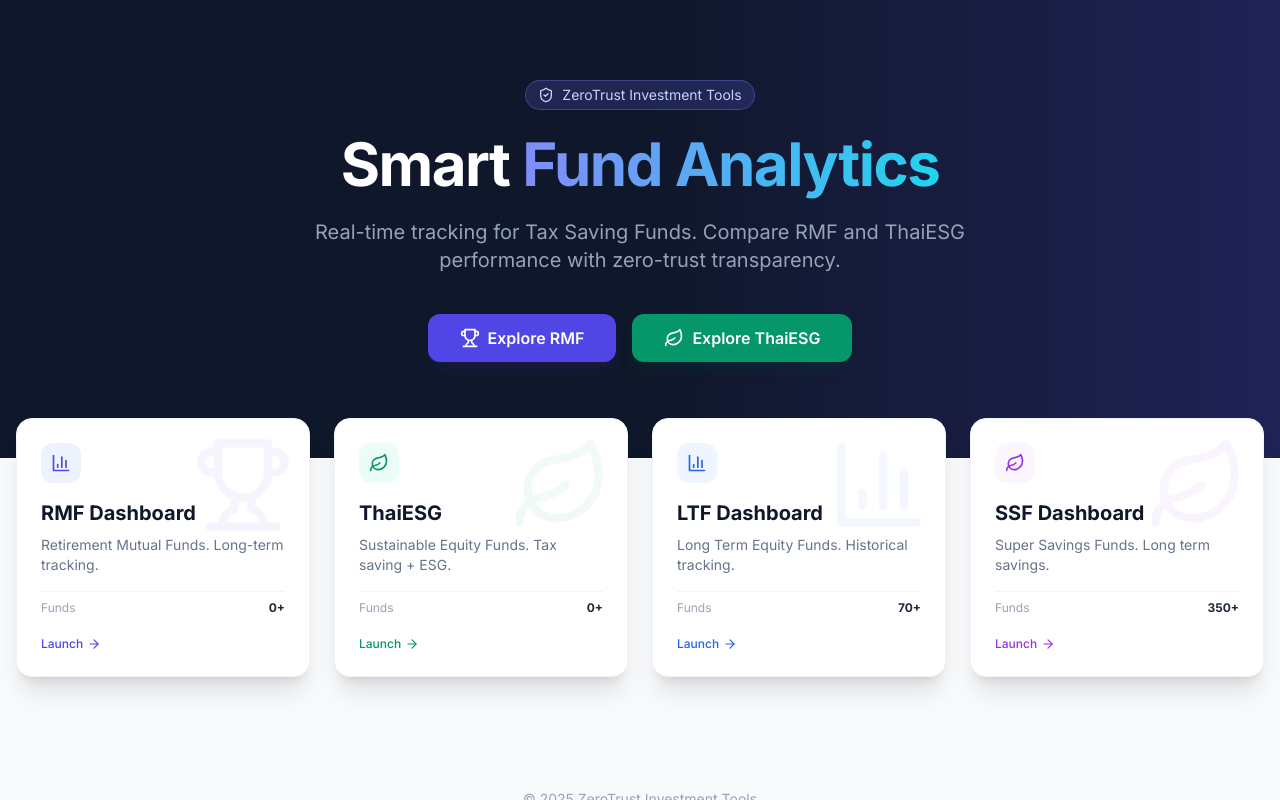
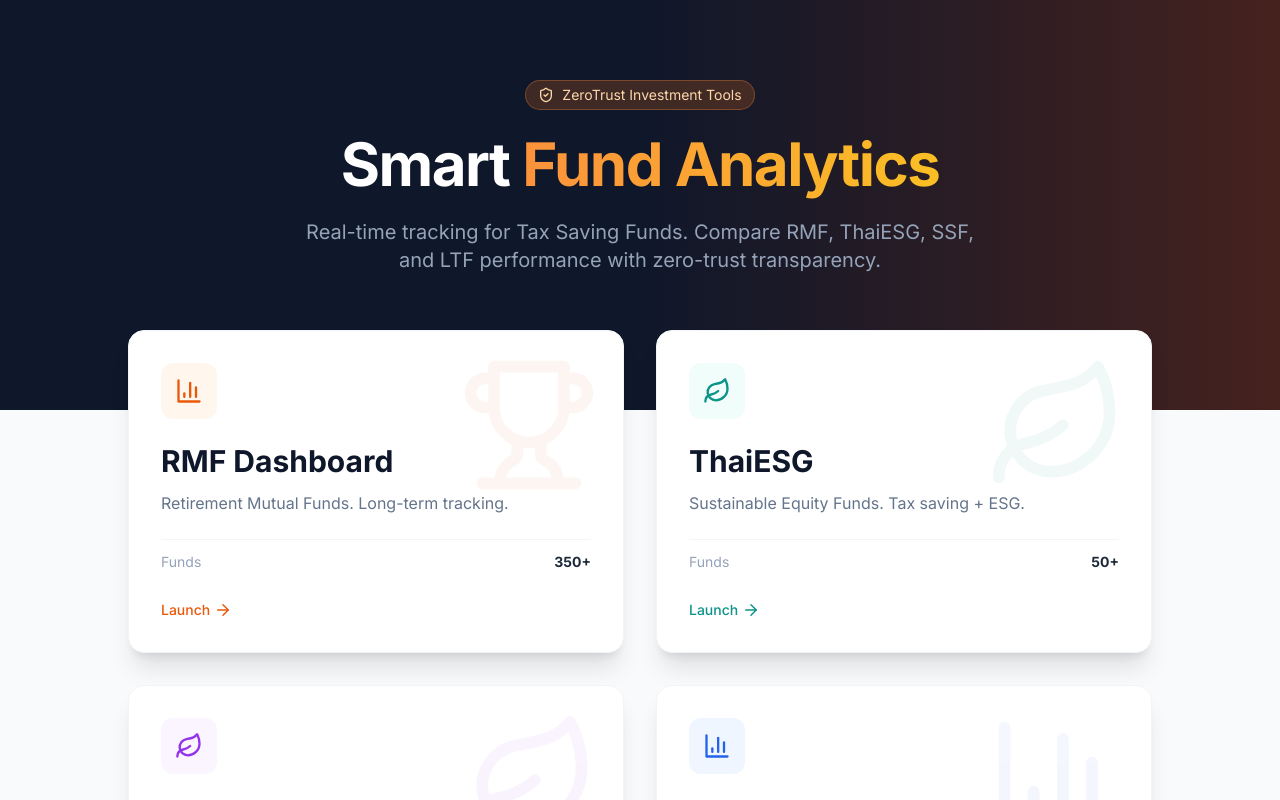
Before and after one commit to zr0aces/SarnFund, a React (Vite) app in the folder frontend/: page / in a window 1280 px wide. Shown: the top 800 px of the page. Built offline with nearby package versions, Linux system fonts and the light colour scheme.

Commit message:
feat: Add SSF fund card to landing page, update UI colors, and refine fund card layout and content.

```diff
--- a/frontend/src/pages/LandingPage.jsx
+++ b/frontend/src/pages/LandingPage.jsx
@@ -8,126 +8,114 @@ const LandingPage = () => {
         <div className="min-h-screen bg-gray-50 font-sans text-slate-800">
             {/* Hero Section */}
             <header className="bg-slate-900 text-white pt-20 pb-24 px-4 relative overflow-hidden">
-                <div className="absolute top-0 right-0 w-1/2 h-full bg-gradient-to-l from-indigo-900/50 to-transparent pointer-events-none"></div>
+                <div className="absolute top-0 right-0 w-1/2 h-full bg-gradient-to-l from-orange-900/50 to-transparent pointer-events-none"></div>
                 <div className="container mx-auto text-center relative z-10">
-                    <div className="inline-flex items-center gap-2 px-3 py-1 rounded-full bg-indigo-500/20 border border-indigo-400/30 text-indigo-200 text-sm mb-6">
+                    <div className="inline-flex items-center gap-2 px-3 py-1 rounded-full bg-orange-500/20 border border-orange-400/30 text-orange-200 text-sm mb-6">
                         <ShieldCheck size={16} /> ZeroTrust Investment Tools
                     </div>
                     <h1 className="text-4xl md:text-6xl font-bold mb-6 tracking-tight">
-                        Smart <span className="text-transparent bg-clip-text bg-gradient-to-r from-indigo-400 to-cyan-400">Fund Analytics</span>
+                        Smart <span className="text-transparent bg-clip-text bg-gradient-to-r from-orange-400 to-amber-400">Fund Analytics</span>
                     </h1>
                     <p className="text-slate-400 text-lg md:text-xl max-w-2xl mx-auto mb-10 leading-relaxed">
-                        Real-time tracking for Tax Saving Funds. Compare RMF and ThaiESG performance with zero-trust transparency.
+                        Real-time tracking for Tax Saving Funds. Compare RMF, ThaiESG, SSF, and LTF performance with zero-trust transparency.
                     </p>
-                    <div className="flex flex-col sm:flex-row gap-4 justify-center">
-                        <Link to="/funds/rmf" className="px-8 py-3 bg-indigo-600 hover:bg-indigo-500 text-white font-semibold rounded-xl transition-all shadow-lg shadow-indigo-900/20 flex items-center justify-center gap-2">
-                            <Trophy size={20} /> Explore RMF
-                        </Link>
-                        <Link to="/funds/thaiesg" className="px-8 py-3 bg-emerald-600 hover:bg-emerald-500 text-white font-semibold rounded-xl transition-all shadow-lg shadow-emerald-900/20 flex items-center justify-center gap-2">
-                            <Leaf size={20} /> Explore ThaiESG
-                        </Link>
-                    </div>
                 </div>
             </header>
 
             {/* Dashboard Previews */}
-            <section className="container mx-auto px-4 -mt-10 pb-20 relative z-20">
-                <div className="grid md:grid-cols-2 lg:grid-cols-4 gap-6 max-w-7xl mx-auto">
+            <section className="container mx-auto px-4 -mt-20 pb-20 relative z-20">
+                <div className="grid grid-cols-1 md:grid-cols-2 gap-8 max-w-5xl mx-auto">
 
                     {/* RMF Card */}
-                    <Link to="/funds/rmf" className="group bg-white rounded-2xl p-6 shadow-xl border border-slate-100 hover:border-indigo-200 hover:shadow-2xl transition-all relative overflow-hidden">
-                        <div className="absolute top-0 right-0 p-4 opacity-5 group-hover:opacity-10 transition-opacity transform group-hover:scale-110 duration-500">
-                            <Trophy size={100} className="text-indigo-600" />
+                    <Link to="/funds/rmf" className="group bg-white rounded-2xl p-8 shadow-xl border border-slate-100 hover:border-orange-200 hover:shadow-2xl transition-all relative overflow-hidden">
+                        <div className="absolute top-0 right-0 p-6 opacity-5 group-hover:opacity-10 transition-opacity transform group-hover:scale-110 duration-500">
+                            <Trophy size={140} className="text-orange-600" />
                         </div>
                         <div className="relative">
-                            <div className="w-10 h-10 bg-indigo-50 rounded-xl flex items-center justify-center text-indigo-600 mb-4 group-hover:bg-indigo-600 group-hover:text-white transition-colors">
-                                <BarChart3 size={20} />
+                            <div className="w-14 h-14 bg-orange-50 rounded-xl flex items-center justify-center text-orange-600 mb-6 group-hover:bg-orange-600 group-hover:text-white transition-colors">
+                                <BarChart3 size={28} />
                             </div>
-                            <h2 className="text-xl font-bold mb-2 text-slate-900">RMF Dashboard</h2>
-                            <p className="text-slate-500 mb-4 text-sm">Retirement Mutual Funds. Long-term tracking.</p>
+                            <h2 className="text-3xl font-bold mb-3 text-slate-900">RMF Dashboard</h2>
+                            <p className="text-slate-500 mb-6 text-base">Retirement Mutual Funds. Long-term tracking.</p>
 
-                            <div className="flex items-center justify-between text-xs py-2 border-t border-slate-100">
+                            <div className="flex items-center justify-between text-sm py-3 border-t border-slate-100">
                                 <span className="text-slate-400">Funds</span>
-                                <span className="font-bold text-slate-800">{INITIAL_RMF.length}+</span>
+                                <span className="font-bold text-slate-800">350+</span>
                             </div>
-                            <div className="flex items-center text-indigo-600 font-medium text-xs mt-3 group-hover:gap-2 transition-all">
-                                Launch <ArrowRight size={14} className="ml-1" />
+                            <div className="flex items-center text-orange-600 font-medium text-sm mt-4 group-hover:gap-2 transition-all">
+                                Launch <ArrowRight size={18} className="ml-1" />
                             </div>
                         </div>
                     </Link>
 
                     {/* ThaiESG Card */}
-                    <Link to="/funds/thaiesg" className="group bg-white rounded-2xl p-6 shadow-xl border border-slate-100 hover:border-emerald-200 hover:shadow-2xl transition-all relative overflow-hidden">
-                        <div className="absolute top-0 right-0 p-4 opacity-5 group-hover:opacity-10 transition-opacity transform group-hover:scale-110 duration-500">
-                            <Leaf size={100} className="text-emerald-600" />
+                    <Link to="/funds/thaiesg" className="group bg-white rounded-2xl p-8 shadow-xl border border-slate-100 hover:border-teal-600 hover:shadow-2xl transition-all relative overflow-hidden">
+                        <div className="absolute top-0 right-0 p-6 opacity-5 group-hover:opacity-10 transition-opacity transform group-hover:scale-110 duration-500">
+                            <Leaf size={140} className="text-teal-600" />
                         </div>
                         <div className="relative">
-                            <div className="w-10 h-10 bg-emerald-50 rounded-xl flex items-center justify-center text-emerald-600 mb-4 group-hover:bg-emerald-600 group-hover:text-white transition-colors">
-                                <Leaf size={20} />
+                            <div className="w-14 h-14 bg-teal-50 rounded-xl flex items-center justify-center text-teal-600 mb-6 group-hover:bg-teal-600 group-hover:text-white transition-colors">
+                                <Leaf size={28} />
                             </div>
-                            <h2 className="text-xl font-bold mb-2 text-slate-900">ThaiESG</h2>
-                            <p className="text-slate-500 mb-4 text-sm">Sustainable Equity Funds. Tax saving + ESG.</p>
+                            <h2 className="text-3xl font-bold mb-3 text-slate-900">ThaiESG</h2>
+                            <p className="text-slate-500 mb-6 text-base">Sustainable Equity Funds. Tax saving + ESG.</p>
 
-                            <div className="flex items-center justify-between text-xs py-2 border-t border-slate-100">
+                            <div className="flex items-center justify-between text-sm py-3 border-t border-slate-100">
                                 <span className="text-slate-400">Funds</span>
-                                <span className="font-bold text-slate-800">{INITIAL_ESG.length}+</span>
+                                <span className="font-bold text-slate-800">50+</span>
                             </div>
-                            <div className="flex items-center text-emerald-600 font-medium text-xs mt-3 group-hover:gap-2 transition-all">
-                                Launch <ArrowRight size={14} className="ml-1" />
+                            <div className="flex items-center text-teal-600 font-medium text-sm mt-4 group-hover:gap-2 transition-all">
+                                Launch <ArrowRight size={18} className="ml-1" />
+                            </div>
+                        </div>
+                    </Link>
+
+                    {/* SSF Card */}
+                    <Link to="/funds/ssf" className="group bg-white rounded-2xl p-8 shadow-xl border border-slate-100 hover:border-purple-200 hover:shadow-2xl transition-all relative overflow-hidden">
+                        <div className="absolute top-0 right-0 p-6 opacity-5 group-hover:opacity-10 transition-opacity transform group-hover:scale-110 duration-500">
+                            <Leaf size={140} className="text-purple-600" />
+                        </div>
+                        <div className="relative">
+                            <div className="w-14 h-14 bg-purple-50 rounded-xl flex items-center justify-center text-purple-600 mb-6 group-hover:bg-purple-600 group-hover:text-white transition-colors">
+                                <Leaf size={28} />
+                            </div>
+                            <h2 className="text-3xl font-bold mb-3 text-slate-900">SSF Dashboard</h2>
+                            <p className="text-slate-500 mb-6 text-base">Super Savings Funds. Long term savings.</p>
+
+                            <div className="flex items-center justify-between text-sm py-3 border-t border-slate-100">
+                                <span className="text-slate-400">Funds</span>
+                                <span className="font-bold text-slate-800">350+</span>
+                            </div>
+                            <div className="flex items-center text-purple-600 font-medium text-sm mt-4 group-hover:gap-2 transition-all">
+                                Launch <ArrowRight size={18} className="ml-1" />
                             </div>
                         </div>
                     </Link>
 
                     {/* LTF Card */}
-                    <Link to="/funds/ltf" className="group bg-white rounded-2xl p-6 shadow-xl border border-slate-100 hover:border-blue-200 hover:shadow-2xl transition-all relative overflow-hidden">
-                        <div className="absolute top-0 right-0 p-4 opacity-5 group-hover:opacity-10 transition-opacity transform group-hover:scale-110 duration-500">
-                            <BarChart3 size={100} className="text-blue-600" />
+                    <Link to="/funds/ltf" className="group bg-white rounded-2xl p-8 shadow-xl border border-slate-100 hover:border-blue-200 hover:shadow-2xl transition-all relative overflow-hidden">
+                        <div className="absolute top-0 right-0 p-6 opacity-5 group-hover:opacity-10 transition-opacity transform group-hover:scale-110 duration-500">
+                            <BarChart3 size={140} className="text-blue-600" />
                         </div>
                         <div className="relative">
-                            <div className="w-10 h-10 bg-blue-50 rounded-xl flex items-center justify-center text-blue-600 mb-4 group-hover:bg-blue-600 group-hover:text-white transition-colors">
-                                <BarChart3 size={20} />
+                            <div className="w-14 h-14 bg-blue-50 rounded-xl flex items-center justify-center text-blue-600 mb-6 group-hover:bg-blue-600 group-hover:text-white transition-colors">
+                                <BarChart3 size={28} />
                             </div>
-                            <h2 className="text-xl font-bold mb-2 text-slate-900">LTF Dashboard</h2>
-                            <p className="text-slate-500 mb-4 text-sm">Long Term Equity Funds. Historical tracking.</p>
+                            <h2 className="text-3xl font-bold mb-3 text-slate-900">LTF Dashboard</h2>
+                            <p className="text-slate-500 mb-6 text-base">Long Term Equity Funds. Historical tracking.</p>
 
-                            <div className="flex items-center justify-between text-xs py-2 border-t border-slate-100">
+                            <div className="flex items-center justify-between text-sm py-3 border-t border-slate-100">
                                 <span className="text-slate-400">Funds</span>
                                 <span className="font-bold text-slate-800">70+</span>
                             </div>
-                            <div className="flex items-center text-blue-600 font-medium text-xs mt-3 group-hover:gap-2 transition-all">
-                                Launch <ArrowRight size={14} className="ml-1" />
-                            </div>
-                        </div>
-                    </Link>
-
-                    {/* SSF Card */}
-                    <Link to="/funds/ssf" className="group bg-white rounded-2xl p-6 shadow-xl border border-slate-100 hover:border-purple-200 hover:shadow-2xl transition-all relative overflow-hidden">
-                        <div className="absolute top-0 right-0 p-4 opacity-5 group-hover:opacity-10 transition-opacity transform group-hover:scale-110 duration-500">
-                            <Leaf size={100} className="text-purple-600" />
-                        </div>
-                        <div className="relative">
-                            <div className="w-10 h-10 bg-purple-50 rounded-xl flex items-center justify-center text-purple-600 mb-4 group-hover:bg-purple-600 group-hover:text-white transition-colors">
-                                <Leaf size={20} />
-                            </div>
-                            <h2 className="text-xl font-bold mb-2 text-slate-900">SSF Dashboard</h2>
-                            <p className="text-slate-500 mb-4 text-sm">Super Savings Funds. Long term savings.</p>
-
-                            <div className="flex items-center justify-between text-xs py-2 border-t border-slate-100">
-                                <span className="text-slate-400">Funds</span>
-                                <span className="font-bold text-slate-800">350+</span>
-                            </div>
-                            <div className="flex items-center text-purple-600 font-medium text-xs mt-3 group-hover:gap-2 transition-all">
-                                Launch <ArrowRight size={14} className="ml-1" />
+                            <div className="flex items-center text-blue-600 font-medium text-sm mt-4 group-hover:gap-2 transition-all">
+                                Launch <ArrowRight size={18} className="ml-1" />
                             </div>
                         </div>
                     </Link>
 
                 </div>
             </section>
-
-            <footer className="py-8 text-center text-slate-400 text-sm">
-                <p>&copy; {new Date().getFullYear()} ZeroTrust Investment Tools</p>
-            </footer>
         </div>
     );
 };
--- a/frontend/src/pages/ThaiEsgPage.jsx
+++ b/frontend/src/pages/ThaiEsgPage.jsx
@@ -8,7 +8,7 @@ const ThaiEsgPage = () => {
         <DashboardLayout
             title="ThaiESG Dashboard"
             icon={Leaf}
-            fundType="thaiesg"
+            fundType="tesg"
             AMC_COLORS={AMC_COLORS_ESG}
             initialMockData={INITIAL_ESG}
         />
```
